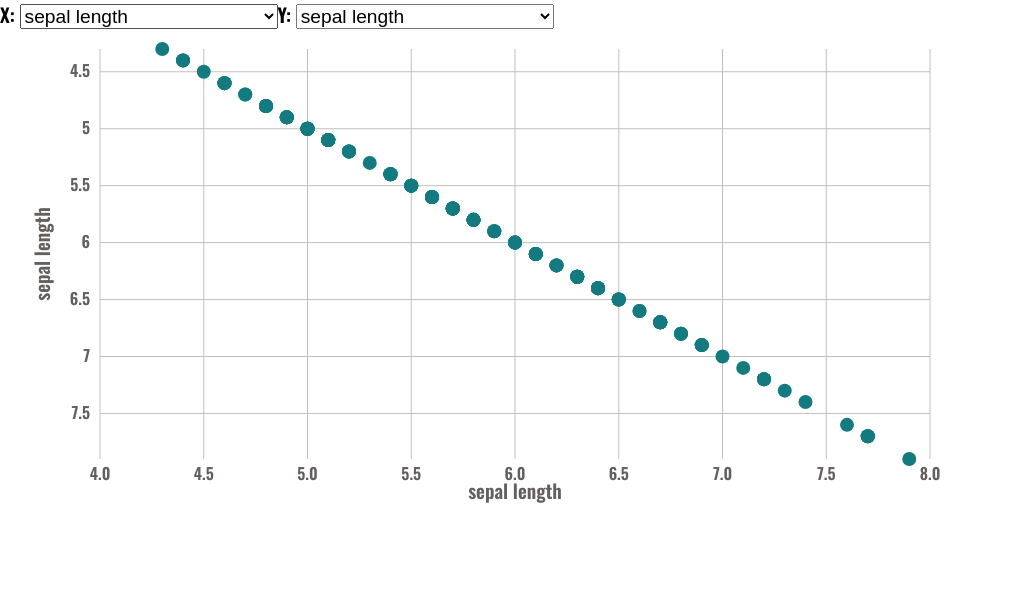
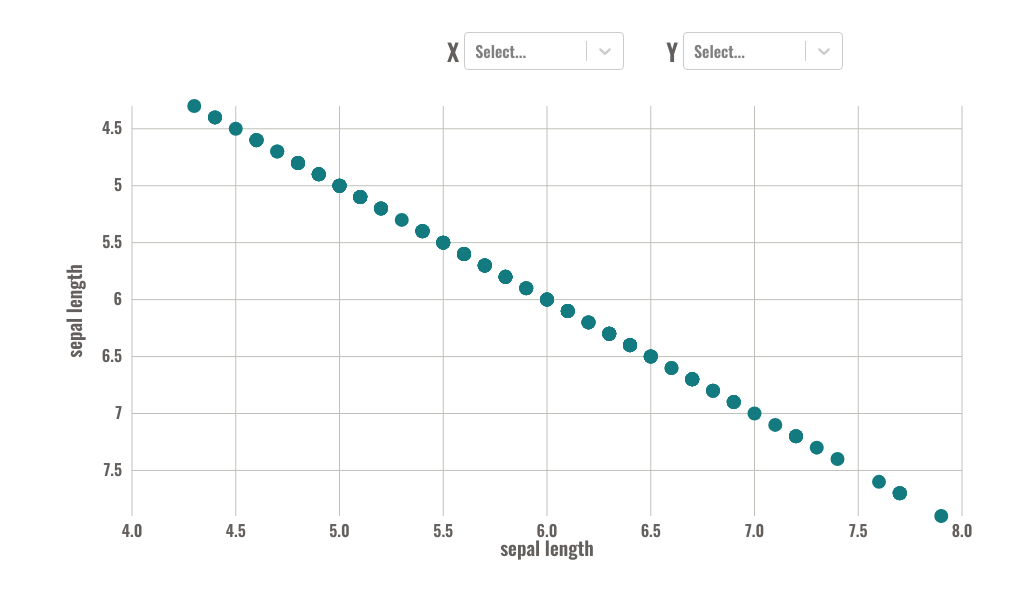
Before and after one commit to pesalu/sample-scatter-plot-d3-react, a React (Create React App) app: page / in a window 1280 px wide. Shown: the top 598 px of the page, without its empty margins (0-1035 px from the left). Built offline with nearby package versions, Linux system fonts and the light colour scheme.

Commit message:
Dropdown uses now react-select. Added more styling to menus.

```diff
--- a/package.json
+++ b/package.json
@@ -11,6 +11,7 @@
     "react": "^18.2.0",
     "react-dom": "^18.2.0",
     "react-scripts": "5.0.1",
+    "react-select": "^5.5.6",
     "web-vitals": "^2.1.4"
   },
   "scripts": {
--- a/src/App.js
+++ b/src/App.js
@@ -6,6 +6,8 @@ import { AxisLeft } from "./AxisLeft";
 import { Marks } from "./Marks";
 import { DropdownMenu } from "./components/dropdown-menu/DropdownMenu";
 import { useState } from "react";
+
+import styles from "./MenusContainer.module.css";
 
 const aspectRatio = 960 / 500;
 
@@ -35,6 +37,8 @@ function App() {
     return <pre>Loading...</pre>;
   }
 
+  console.log("X: ", xAttribute);
+
   const { attributes } = data;
   const getLabel = (labelId) => {
     let attribute = attributes.find((attribute) => attribute.value === labelId);
@@ -56,21 +60,21 @@ function App() {
     .range([0, innerHeight]);
 
   return (
-    <div>
+    <div className={styles["graph-menu-container"]}>
+      <div className={styles["menus-container"]}>
         <DropdownMenu
-        id={"x-select"}
-        label={"X: "}
+          label={"X"}
           options={attributes}
           selectedValue={xAttribute}
           onSelectedValueChange={setXAttribute}
         />
         <DropdownMenu
-        id={"y-select"}
-        label={"Y: "}
+          label={"Y"}
           options={attributes}
           selectedValue={yAttribute}
           onSelectedValueChange={setYAttribute}
         />
+      </div>
       <svg width={width} height={height}>
         <g transform={`translate(${margin.left}, ${margin.top})`}>
           <AxisBottom
--- /dev/null
+++ b/src/MenusContainer.module.css
@@ -0,0 +1,13 @@
+.graph-menu-container {
+  display: flex;
+  flex-direction: column;
+  gap: 1rem;
+  margin: 1rem;
+  padding: 1rem;
+}
+
+.menus-container {
+  display: flex;
+  justify-content: center;
+  gap: 2rem;
+}
--- a/src/components/dropdown-menu/DropdownMenu.js
+++ b/src/components/dropdown-menu/DropdownMenu.js
@@ -1,4 +1,5 @@
-import { styles } from "./DropdownMenu.module.css";
+import styles from "./DropdownMenu.module.css";
+import Select from "react-select";
 
 export function DropdownMenu({
   id,
@@ -8,20 +9,14 @@ export function DropdownMenu({
   onSelectedValueChange,
 }) {
   return (
-    <>
-      <label for={id}>{label}</label>
-      <select
-        name="pets"
-        id={id}
-        onChange={(event) => onSelectedValueChange(event.target.value)}
-      >
-        <option value="">--Please choose an option--</option>
-        {options.map(({ value, label }) => (
-          <option value={value} selected={value === selectedValue}>
-            {label}
-          </option>
-        ))}
-      </select>
-    </>
+    <div className={styles["menu-container"]}>
+      <span className={styles["dropdown-label"]}>{label}</span>
+      <Select
+        className={styles["select-component"]}
+        options={options}
+        defaultValue={[options.find((option) => option[selectedValue])]}
+        onChange={({ value }) => onSelectedValueChange(value)}
+      />
+    </div>
   );
 }
--- a/src/components/dropdown-menu/DropdownMenu.module.css
+++ b/src/components/dropdown-menu/DropdownMenu.module.css
@@ -1,8 +1,16 @@
-label,
-select {
-  font-size: 1.2rem;
+.menu-container {
+  display: flex;
+  align-items: center;
 }
 
-select option {
-  font-size: 1.2rem;
+.dropdown-label {
+  margin-left: 10px;
+  margin-right: 5px;
+  font-size: 1.5em;
+  color: #635f5d;
 }
+
+.select-component {
+  width: 10rem;
+  display: inline-block;
+}
```
Also changed, not shown: 1 other file (tests, documents, lock files or other folders). Lines whose indentation alone changed are shown as unchanged.
